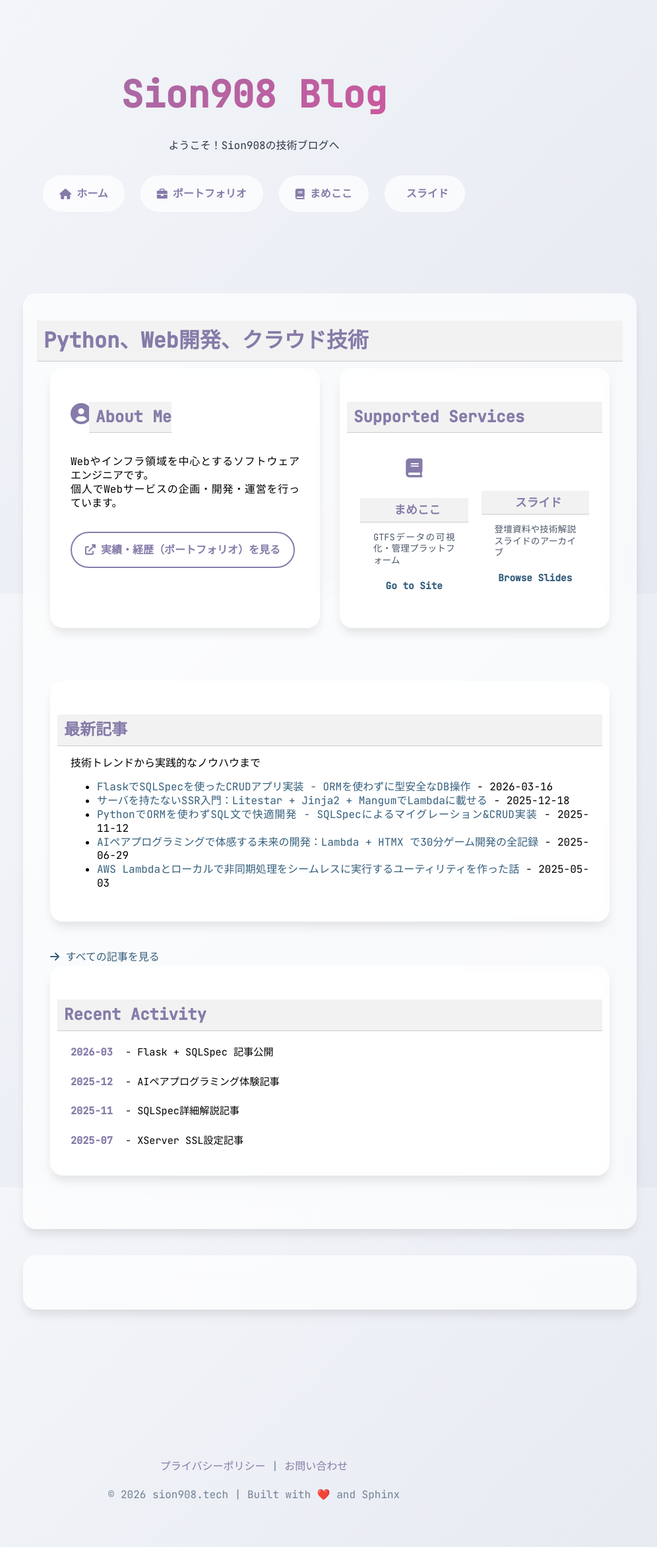
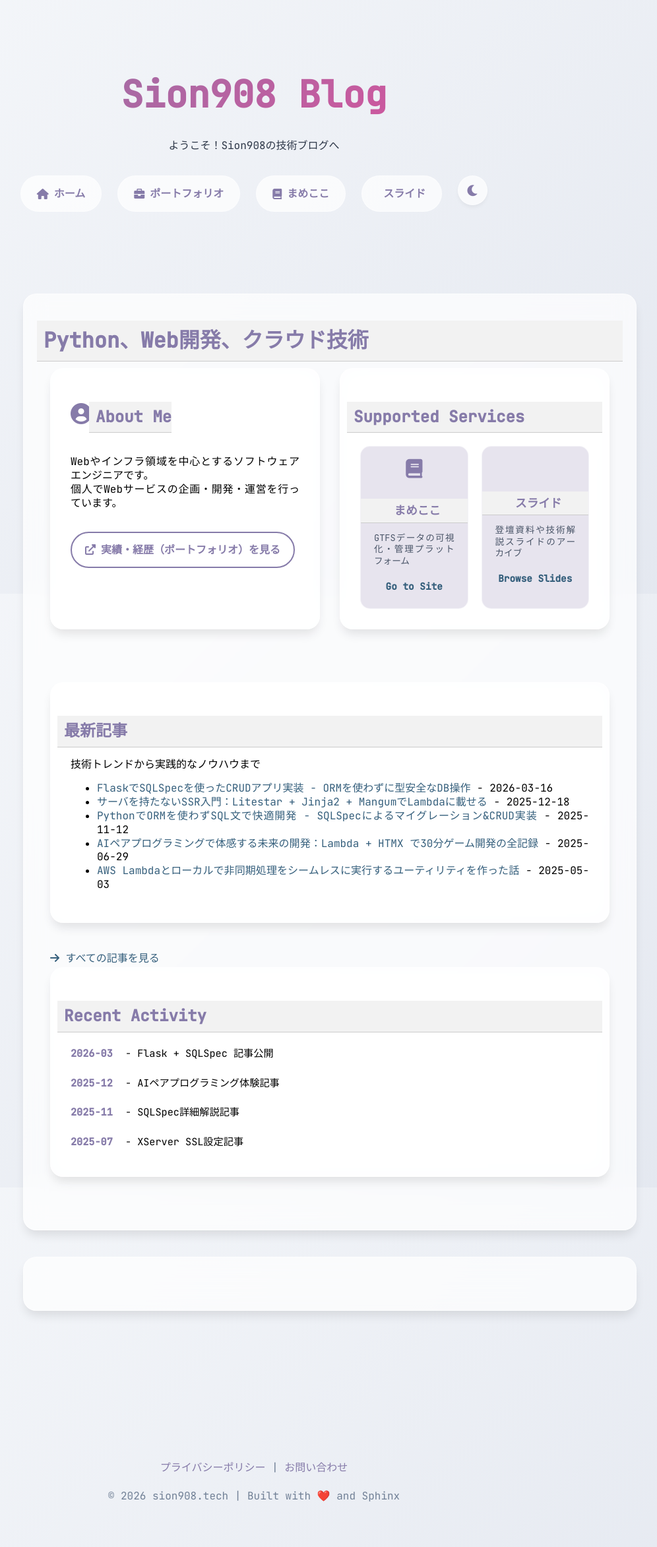
Before and after one commit to sion908/master_web, a Sphinx documentation site: the page built from source/index.rst, in a window 1280 px wide. Shown: the whole page at 66% size, without its empty margins (255-1251 px from the left). Built offline with Sphinx 7.4.7, drawn with Linux system fonts in a browser that asks for light colours.

Commit message:
Implement premium dark mode with persistent toggle

```diff
--- a/source/_static/custom.css
+++ b/source/_static/custom.css
@@ -18,20 +18,27 @@
     --shadow-md: 0 10px 15px -3px rgba(0, 0, 0, 0.1);
     --shadow-lg: 0 20px 25px -5px rgba(0, 0, 0, 0.1);
     --radius-lg: 20px;
+    --transition-speed: 0.3s;
 }
 
-@media (prefers-color-scheme: dark) {
-    :root {
-        --text-primary: #f7fafc;
-        --text-secondary: #e2e8f0;
-        --text-muted: #a0aec0;
-        --bg-gradient: linear-gradient(135deg, #1a202c 0%, #2d3748 100%);
-        --glass-bg: rgba(26, 32, 44, 0.7);
-        --glass-border: rgba(255, 255, 255, 0.1);
-    }
+/* Dark Theme Variables */
+[data-theme='dark'] {
+    --text-primary: #f1f5f9;
+    --text-secondary: #cbd5e1;
+    --text-muted: #94a3b8;
+    --bg-gradient: linear-gradient(135deg, #0f172a 0%, #1e293b 100%);
+    --glass-bg: rgba(15, 23, 42, 0.82);
+    --glass-border: rgba(255, 255, 255, 0.08);
+    --primary-color: #a78bfa;
+    --primary-light: rgba(167, 139, 250, 0.15);
+    --shadow-md: 0 10px 15px -3px rgba(0, 0, 0, 0.3);
 }
 
 /* Base Style Override */
+html {
+    transition: background-color var(--transition-speed) ease;
+}
+
 html, body, h1, h2, h3, h4, p, a, li, span, div, code, pre {
     font-family: 'HackGen', 'HackGen Console', 'JetBrains Mono', 'Inter', 'Outfit', -apple-system, sans-serif !important;
 }
@@ -108,6 +115,7 @@
     font-size: 3.5rem !important;
     background: linear-gradient(135deg, var(--primary-color), var(--secondary-color));
     -webkit-background-clip: text;
+    background-clip: text;
     -webkit-text-fill-color: transparent;
     margin-bottom: 1rem;
 }
@@ -136,8 +144,42 @@
 .nav-link:hover {
     transform: translateY(-3px);
     box-shadow: var(--shadow-md);
-    background: white;
+    background: var(--primary-light);
     text-decoration: none !important;
+}
+
+/* Theme Toggle Button */
+.theme-toggle {
+    background: var(--glass-bg);
+    border: 1px solid var(--glass-border);
+    color: var(--primary-color);
+    width: 45px;
+    height: 45px;
+    border-radius: 50%;
+    display: flex;
+    align-items: center;
+    justify-content: center;
+    cursor: pointer;
+    transition: all 0.3s ease;
+    font-size: 1.2rem;
+    box-shadow: var(--shadow-sm);
+}
+
+.theme-toggle:hover {
+    transform: scale(1.1) rotate(15deg);
+    box-shadow: var(--shadow-md);
+    background: var(--primary-light);
+}
+
+.theme-toggle .icon-sun { display: none; }
+.theme-toggle .icon-moon { display: block; }
+
+[data-theme='dark'] .theme-toggle .icon-sun { display: block; }
+[data-theme='dark'] .theme-toggle .icon-moon { display: none; }
+
+/* Utility Classes */
+.uni {
+    transition: all 0.3s ease;
 }
 
 /* Footer */
@@ -216,10 +258,11 @@
 }
 
 .service-item {
-    background: rgba(255, 255, 255, 0.4);
+    background: var(--primary-light);
     padding: 20px;
     border-radius: 15px;
     text-align: center;
+    border: 1px solid var(--glass-border);
 }
 
 .service-item i {
--- a/source/_templates/layout.html
+++ b/source/_templates/layout.html
@@ -6,6 +6,14 @@
     <link href="https://fonts.googleapis.com/css2?family=Outfit:wght@300;400;600;700&family=Inter:wght@400;500;600&display=swap" rel="stylesheet">
     <!-- Font Awesome -->
     <link rel="stylesheet" href="https://cdnjs.cloudflare.com/ajax/libs/font-awesome/6.0.0/css/all.min.css">
+
+    <!-- Initial Theme Check (Prevent FOUC) -->
+    <script>
+        (function() {
+            const theme = localStorage.getItem('theme') || (window.matchMedia('(prefers-color-scheme: dark)').matches ? 'dark' : 'light');
+            document.documentElement.setAttribute('data-theme', theme);
+        })();
+    </script>
 {% endblock %}
 
 {% block header %}
@@ -29,9 +37,32 @@
                <i class="fas fa-presentation"></i>
                スライド
            </a>
+
+           <!-- Theme Toggle -->
+           <button id="theme-toggle" class="theme-toggle" aria-label="Toggle dark mode">
+               <i class="fas fa-sun icon-sun"></i>
+               <i class="fas fa-moon icon-moon"></i>
+           </button>
        </div>
    </div>
+
+   <!-- Theme Toggle Script -->
+   <script>
+       document.addEventListener('DOMContentLoaded', () => {
+           const toggle = document.getElementById('theme-toggle');
+           if (!toggle) return;
+
+           toggle.addEventListener('click', () => {
+               const currentTheme = document.documentElement.getAttribute('data-theme');
+               const newTheme = currentTheme === 'dark' ? 'light' : 'dark';
+
+               document.documentElement.setAttribute('data-theme', newTheme);
+               localStorage.setItem('theme', newTheme);
+           });
+       });
+   </script>
 {% endblock %}
+
 
 {% block content %}
     <div class="premium-wrapper">
```
